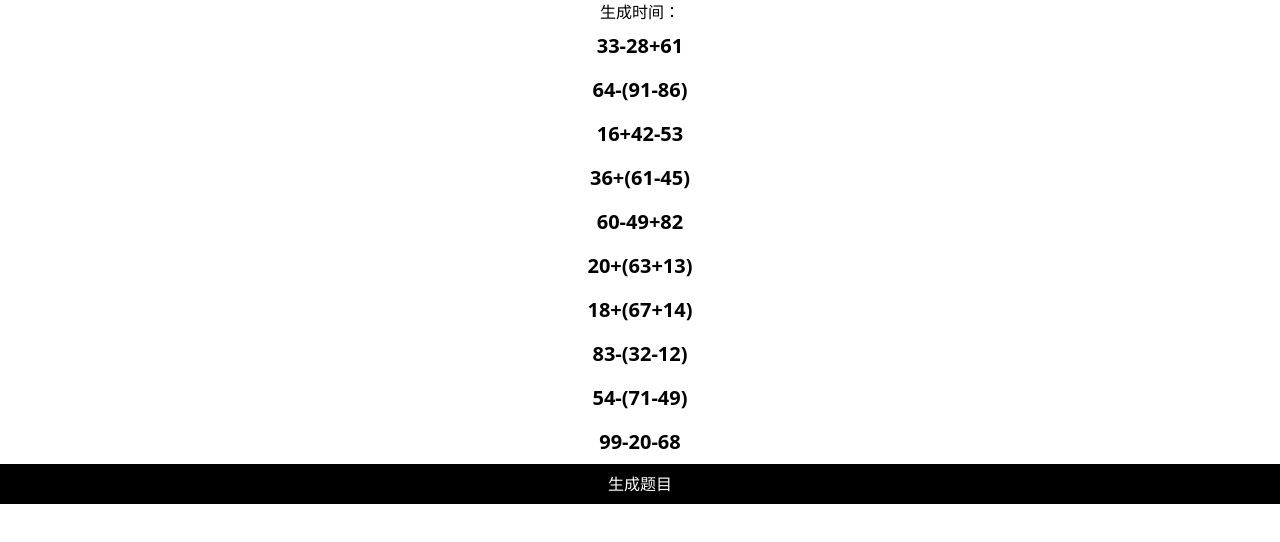
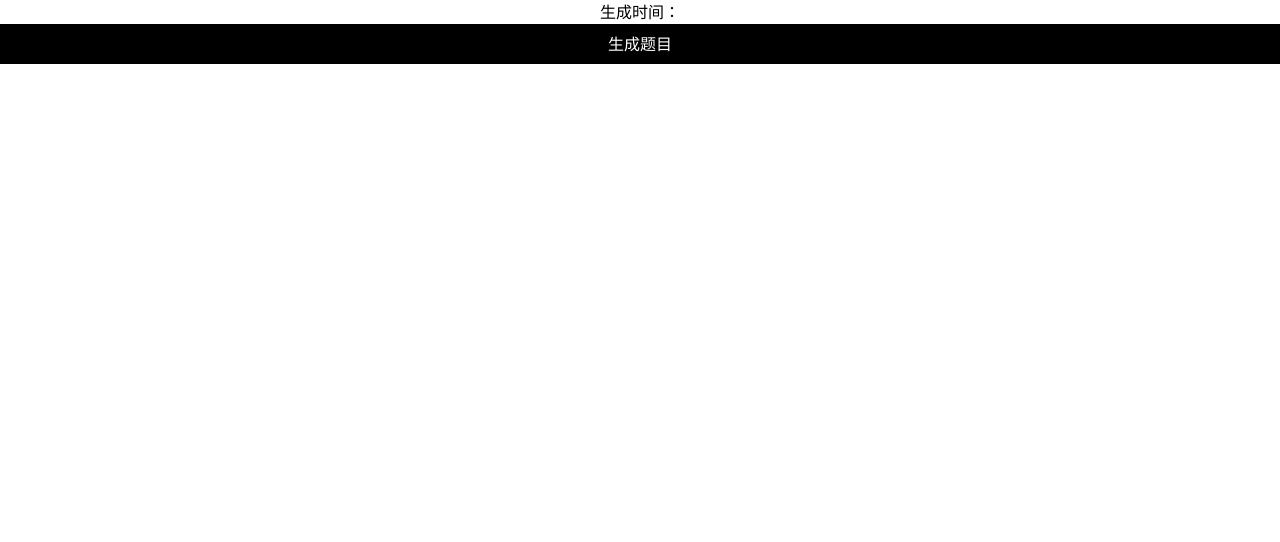
Before and after one commit to xiaofuyesnew/math, a Vue app: page / in a window 1280 px wide. Shown: the top 542 px of the page. Built offline with nearby package versions, Linux system fonts and the light colour scheme.

Commit message:
feat: update

```diff
--- a/src/views/Home.vue
+++ b/src/views/Home.vue
@@ -33,8 +33,8 @@ const generate = () => {
   time.value = dayjs().format('YYYY-MM-DD HH:mm:ss')
 }
 
-onMounted(() => {
-  list.value = generateList()
-})
+// onMounted(() => {
+//   list.value = generateList()
+// })
 
 </script>
```
